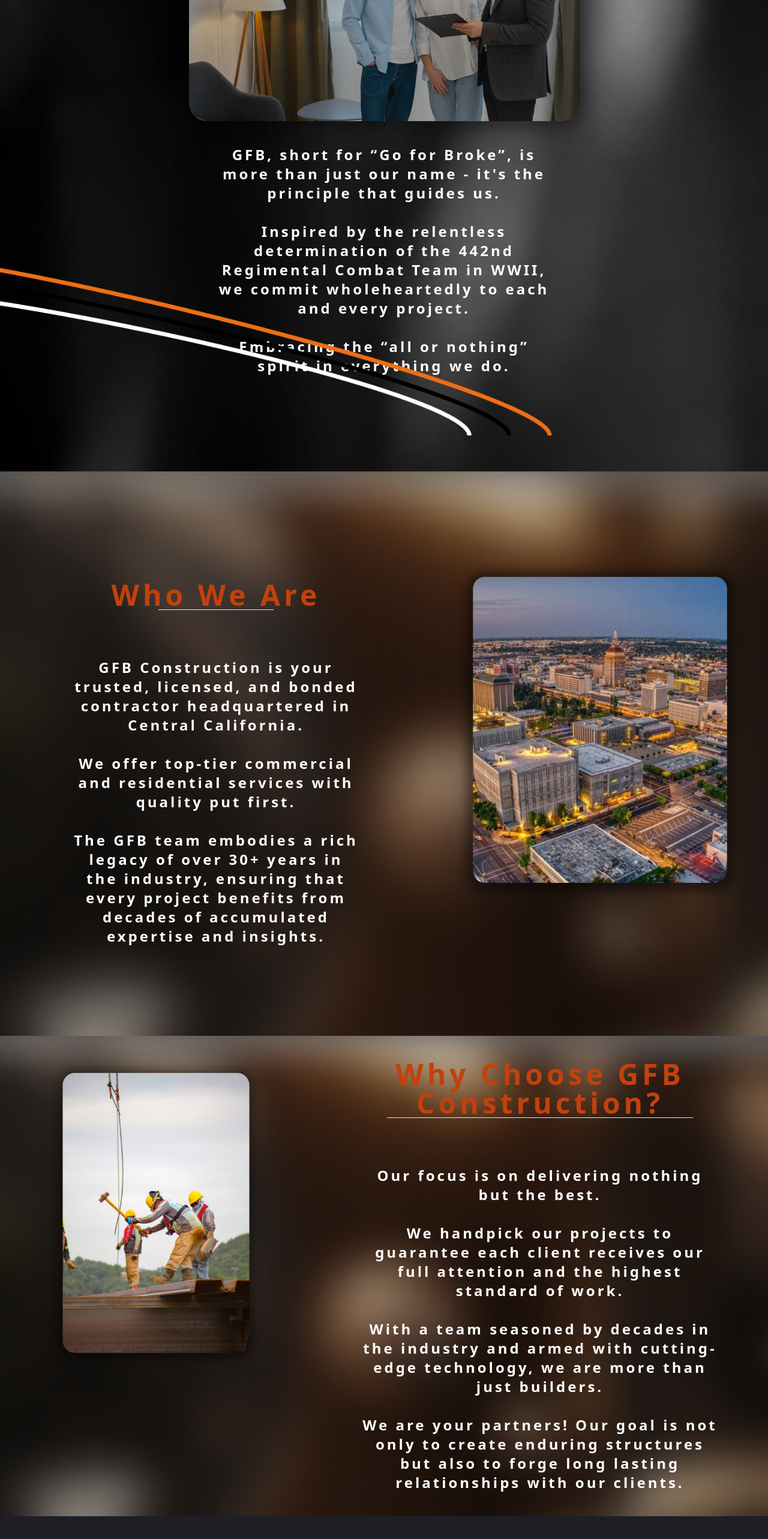
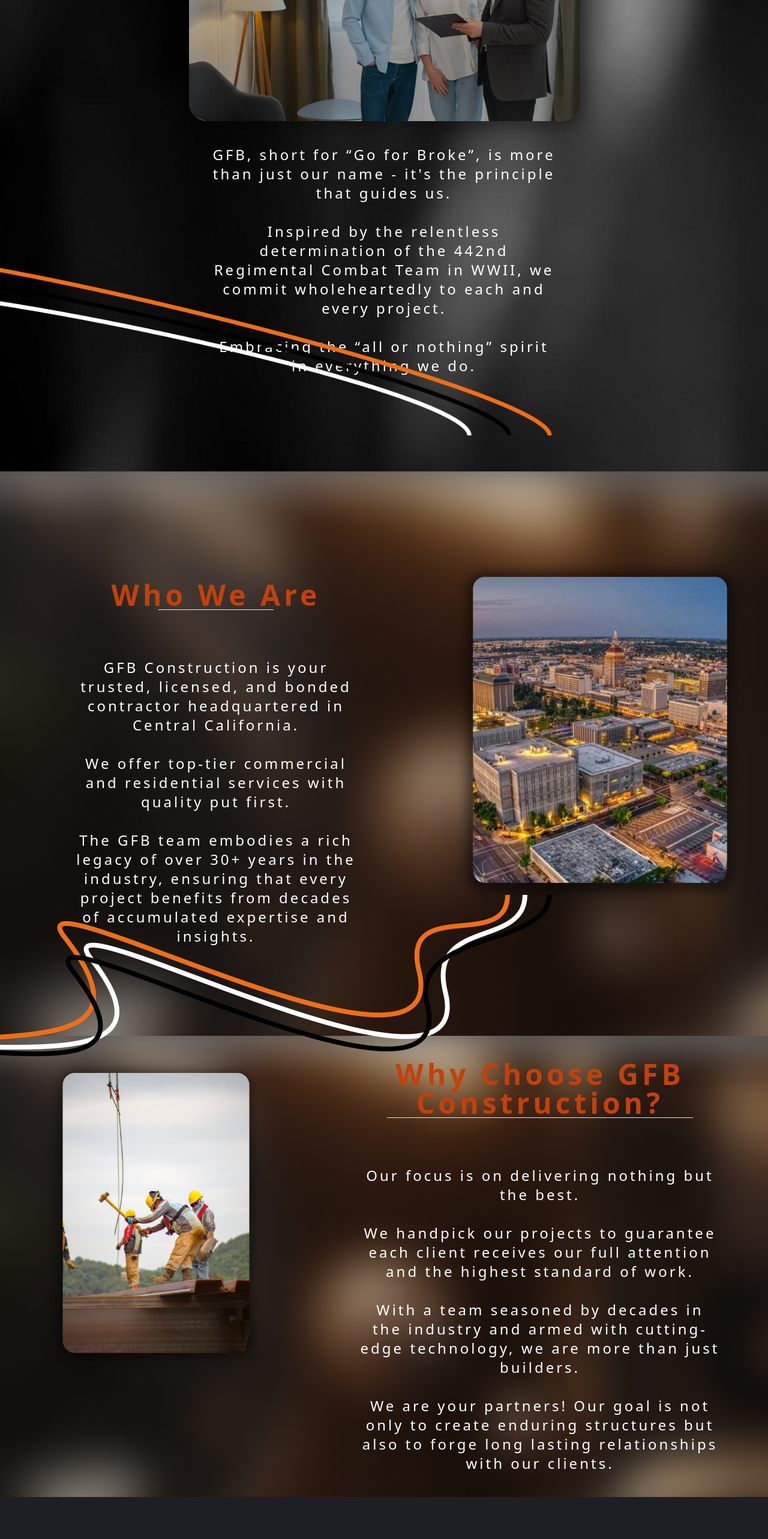
Before and after one commit to ErfanAalam/GFB, a React (Create React App) app: page /about in a window 1280 px wide. Shown: the part 1100-3666 px from the top of the page at 60% size. Built offline with nearby package versions, Linux system fonts and the light colour scheme; a web font is replaced by a local one.

Commit message:
minor changes

```diff
--- a/src/Cards/ProcessCards.js
+++ b/src/Cards/ProcessCards.js
@@ -4,7 +4,7 @@ const ProcessCards = ({ src, heading, desc }) => {
   return (
     <div>
       <div className=' w-[100%] md:w-[300px]  text-center  text-black '>
-        <div className='h-[702px] w-[337px] md:w-[300px] relative flex flex-col items-center justify-end bg-cover bg-center rounded-[60px] ' style={{ backgroundImage: `url(${src})` }}>
+        <div className='h-[602px] w-[337px] md:w-[300px] relative flex flex-col items-center justify-end bg-cover bg-center rounded-[60px] ' style={{ backgroundImage: `url(${src})` }}>
 
           <h3 className='text-orange-700 '>{heading}</h3>
           <p className='text-white px-4'>{desc}</p>
--- a/src/screens/about/ChooseGFB/index.js
+++ b/src/screens/about/ChooseGFB/index.js
@@ -4,16 +4,16 @@ const ChooseGfb = () => {
   return (
     <div className='bg-cover flex md:flex-row flex-col justify-around p-10' style={{ backgroundImage: "url('Assets/Services/blur2.png')" }}>
 
-    <div className='w-[100%] md:w-[30%]'>
+      <div className='w-[100%] md:w-[30%] relative z-30'>
         <img src='Assets/About us/3.png' className='w-[500px]'></img>
       </div>
 
       <div className='text-center flex flex-col w-[100%] md:w-[50%] md:ml-20 gap-20 justify-center '>
         <div className='flex flex-col items-center'>
           <h1 className='text-[24px] md:text-5xl tracking-normal md:tracking-[6px] font-[700] text-orange-700'>Why Choose GFB Construction?</h1>
-      <hr className='w-[85%]'/>
+          <hr className='w-[85%]' />
         </div>
-      <p className='text-white text-2xl tracking-[4px] font-[700]'>
+        <p className='text-white text-[20px] md:text-2xl tracking-[4px] '>
           Our focus is on delivering nothing but the best.
           <br /><br />
           We handpick our projects to guarantee each client receives our full attention and the highest standard of work.
--- a/src/screens/about/Constructions/index.js
+++ b/src/screens/about/Constructions/index.js
@@ -3,13 +3,13 @@ import React from 'react'
 const Constructions = () => {
   return (
     <div className='bg-cover flex md:flex-row flex-col-reverse  relative justify-between p-8 md:py-[150px] py-0 md:p-10' style={{ backgroundImage: "url('Assets/Services/blur2.png')" }}>
-
+      <img src='Assets/About us/Assets/2.png' className=' absolute top-[75%] right-[360px] z-10' />
       <div className='text-center flex flex-col w-[100%] md:w-[40%]  md:ml-20 gap-20 justify-center '>
         <div className='flex flex-col items-center md:static absolute top-0 right-[25%] pt-8'>
           <h1 className='text-3xl md:text-5xl tracking-[6px]  font-[700] text-orange-700'>Who We Are</h1>
           <hr className='md:w-[40%] w-[90%]' />
         </div>
-        <p className='text-white text-2xl tracking-[4px] font-[700]'>
+        <p className='text-white text-[20px] md:text-2xl tracking-[4px] '>
           GFB Construction is your trusted, licensed, and bonded contractor headquartered in Central California.
           <br /><br />
           We offer top-tier commercial and residential services with quality put first.
--- a/src/screens/about/Philoshpy/index.js
+++ b/src/screens/about/Philoshpy/index.js
@@ -12,7 +12,7 @@ const Philoshphy = () => {
         <img src='Assets/About us/1.png' className='relative z-20'></img>
       </div>
       <div>
-        <p className='text-white text-2xl tracking-normal md:pt-0 pt-4 md:tracking-[4px] font-[700]  md:px-48'>GFB, short for “Go for Broke”, is more than just our name - it's the principle that guides us.
+        <p className='text-white text-[20px] md:text-2xl tracking-normal md:pt-0 pt-4 md:tracking-[4px]   md:px-48'>GFB, short for “Go for Broke”, is more than just our name - it's the principle that guides us.
           <br /><br />
           Inspired by the relentless determination of the 442nd Regimental Combat Team in WWII, we commit wholeheartedly to each and every project.
           <br /><br />
--- a/src/screens/home/Building-today/index.js
+++ b/src/screens/home/Building-today/index.js
@@ -15,13 +15,13 @@ const Building = () => {
         </div>
 
         <div className='overflow-hidden flex w-[64px] justify-between absolute right-[40%] md:left-[48.4%] ' >
-          <span className='w-[4px] h-[2920px] bg-orange-400'>
+          <span className='w-[4px] h-[3020px] bg-orange-400'>
             <hr className='rotate-90 h-fit' />
           </span>
-          <span className='w-[4px] h-[2920px] bg-black'>
+          <span className='w-[4px] h-[3020px] bg-black'>
             <hr className='rotate-90 h-fit' />
           </span>
-          <span className='w-[4px] h-[2920px] bg-white'>
+          <span className='w-[4px] h-[3020px] bg-white'>
             <hr className='rotate-90 h-fit' />
           </span>
         </div>
--- a/src/screens/home/process/index.js
+++ b/src/screens/home/process/index.js
@@ -10,13 +10,13 @@ const Process = () => {
 
         <div className='bg-cover  z-10 relative flex flex-wrap md:flex-row flex-col items-center justify-evenly md:p-20 pb-10' style={{ backgroundImage: "url('/Assets/Home/bg/process.png')" }}>
           <div className='mt-20 md:mb-0 mb-20 relative '>
-            <span className='absolute md:top-10 top-20 left-24 md:left-16 text-[34px]  text-orange-700 z-20'>01</span>
-            <button className=' py-2 w-[250px] z-20  md:w-[240px] shadow-md shadow-white p-1 text-white text-[24px] md:text-[24px] mb-0 absolute md:top-20 top-32 left-24 md:left-16 md:mb-14 tracking-wide leading-8 rounded-lg bg-[rgb(29,30,36)]  '>Pre-Construction</button>
+            <span className='absolute md:top-10 top-20 left-24 text-[34px]  text-orange-700 z-20'>01</span>
+            <button className=' py-2 w-[250px] z-20  md:w-[240px] shadow-md shadow-white p-1 text-white text-[24px] md:text-[24px] mb-0 absolute md:top-20 top-32 left-24  md:mb-14 tracking-wide leading-8 rounded-lg bg-[rgb(29,30,36)]  '>Pre-Construction</button>
             <ProcessCards src="Assets/Home/pre_construction.png" heading="Planning Your Vision" desc="From initial consultations to detailed blueprints, we set the foundation by understanding your needs, aligning with architects, and ensuring every detail is planned meticulously." />
           </div>
 
           <div className='relative'>
-            <span className='absolute md:top-60 top-60 left-44 text-[34px]  text-orange-700 z-20'>02</span>
+            <span className='absolute  top-52 left-44 text-[34px]  text-orange-700 z-20'>02</span>
             <button className=' py-2 w-[250px] z-20  md:w-[240px] shadow-md shadow-white p-1 text-white text-[24px] md:text-[24px] mb-0 absolute md:top-20 top-40 left-8 md:mb-14 tracking-wide leading-8 rounded-lg bg-[rgb(29,30,36)]'>Construction</button>
             <ProcessCards title="Construction" src="Assets/Home/construction.png" count={"02"} heading="Crafting Your Dream" desc="Our team breathes life into your vision.
             With best-in-class tools, materials, and expertise, we ensure timely execution and unmatched quality in every build." />
--- a/src/screens/services/Residental/index.js
+++ b/src/screens/services/Residental/index.js
@@ -11,7 +11,7 @@ const Residental = () => {
         </div>
 
         <div className='w-[100%] md:w-[70%]  py-6 md:px-60 px-6'>
-        <h1 className='text-3xl md:text-5xl md:static  text-orange-600 font-[700] absolute top-10 '>Commercial</h1>
+        <h1 className='text-3xl md:text-5xl md:static  text-orange-600 font-[700] absolute top-10 '>Residental</h1>
 
           <p className='text-2xl'>
             Our services include custom home builds, multi-family complexes, versatile ADUs, and full-scale remodels.
--- a/src/utils/UpperFooter.js
+++ b/src/utils/UpperFooter.js
@@ -3,7 +3,7 @@ import colors from './color.js'
 
 const UpperFooter = () => {
   return (
-    <div className=' bg-center bg-contain md:bg-contain bg-no-repeat text-white flex justify-center items-center p-6  bg-[hsl(231,11%,13%)] leading-[20px] md:leading-[50px]' style={{ backgroundImage: "url('Assets/Home/bg/start your Bulding Journey.png')" }}>
+    <div className=' bg-center bg-cover md:bg-contain bg-no-repeat text-white flex justify-center items-center p-6  bg-[hsl(231,11%,13%)] leading-[20px] md:leading-[50px]' style={{ backgroundImage: "url('Assets/Home/bg/start your Bulding Journey.png')" }}>
       <div className='w-[100%] md:w-[710px] text-center flex flex-col items-center gap-4 mt-[150px] md:mt-[200px]'>
         <h1 className='text-[25px] md:text-[50px] md:mt-0 mt-20 '>Start Your Build Journey</h1>
         <hr className='w-[350px] md:w-[650px] mb-10' />
```
Lines whose indentation alone changed are shown as unchanged.
